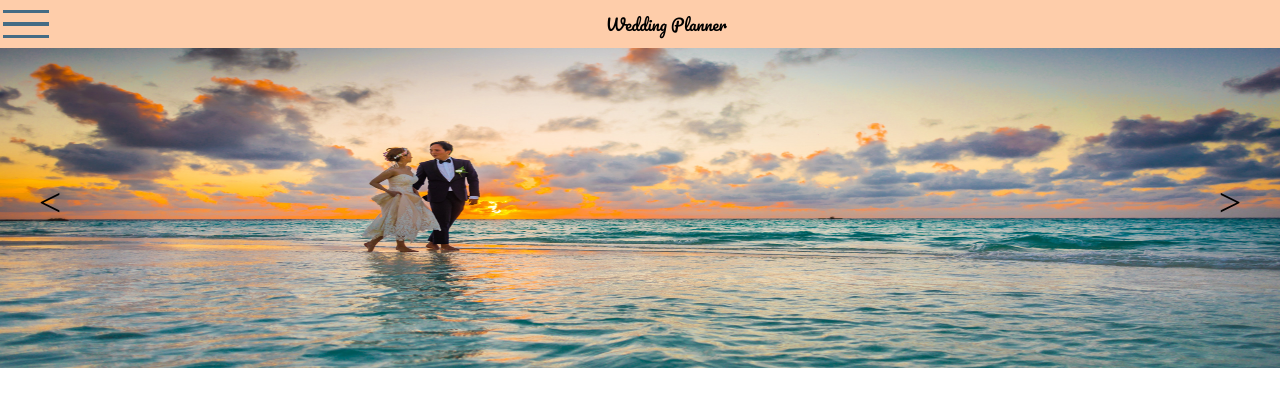
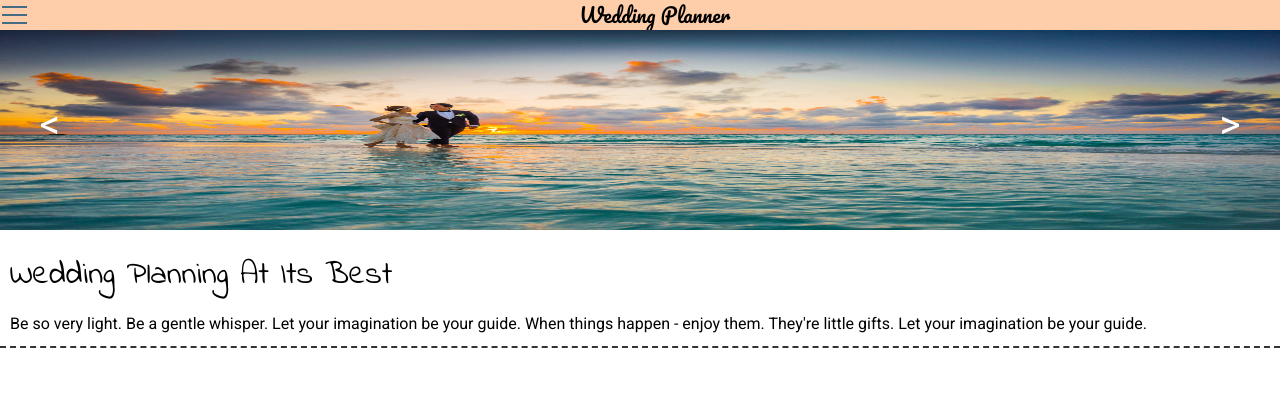
Before and after one commit to wedding-planner-build-week/Wedding-Planner-UI-Pascal, a website: page index.html in a window 1280 px wide. Drawn offline with nearby package versions, Linux system fonts and the light colour scheme.

Commit message:
ft(create welcome text area) add welcome text

```diff
--- a/components/Carousel/Carousel.less
+++ b/components/Carousel/Carousel.less
@@ -8,8 +8,7 @@
     .left-button, .right-button {
       z-index: 20;
       .flex-style(center);
-      color: color-white;
-      // background-color: @lambda-times-color-primary;
+      color: @color-white;
       font-size: 40px;
       border-radius: 50%;
       position: absolute;
@@ -34,9 +33,11 @@
     }
     img {
       .width-100();
+      max-width: 100%;
       position: absolute;
       right: 0;
       height: 500px;
+      max-height: 100%;
       z-index: 5;
     }
     .img {
--- a/components/Header/Header.less
+++ b/components/Header/Header.less
@@ -1,5 +1,5 @@
 header {
-    background-color: #fecdaa;
+    background-color: @color-primary;
     .flex-style(center, center, row);
     vertical-align: middle;
     .burger {
--- a/components/Home/Home.less
+++ b/components/Home/Home.less
@@ -12,3 +12,12 @@
 .open{
     display: block;
 }
+
+.home {
+    .intro {
+        border-bottom: 2px dashed @color-border;
+        h2 {
+          margin-top: 20px;
+        }
+      }
+}
--- a/components/Nav/Navigation.less
+++ b/components/Nav/Navigation.less
@@ -5,6 +5,7 @@
     height: 3rem;
     .logo {
         font-family: @logoText;
+        font-size: 2rem
     }
     a {
         text-decoration: none;
--- a/index.html
+++ b/index.html
@@ -6,14 +6,13 @@
     <meta http-equiv="X-UA-Compatible" content="ie=edge">
     <title>Wedding Planner</title>
     <link rel="icon" href="./favicon.png">
-    <link href="https://fonts.googleapis.com/css?family=Kanit|Pacifico&display=swap" rel="stylesheet">
+    <link href="https://fonts.googleapis.com/css?family=Indie+Flower|Kanit|Pacifico|Roboto&display=swap" rel="stylesheet">
     <link rel="stylesheet" href="css/index.css">
     <script defer src="./components/Nav/Navigation.js"></script>
     <script defer src="./components/Carousel/Carousel.js"></script>
 </head>
 <body>
     <div class="backdrop"></div>
-    <div class="container">
     <header>
             <div class="burger">
                     <div class="burger__btn"></div>
@@ -42,9 +41,11 @@
             </li>
         </ul>
     </nav>
+    <div class="container">
 
-        <main>
+        <main class="home">
             <!-- CAROUSEL COMPONENT -->
+            <section class="intro">
                     <div class="carousel">
                             <div class="left-button"><</div>
                             <img src="./assets/images/carousel-1.jpg" class="img left" data-img="1"/>
@@ -54,6 +55,12 @@
                             <img src="./assets/images/carousel-5.jpg" class="img right" data-img="5" />
                             <div class="right-button">></div>
                         </div>
+                <h2>Wedding Planning At Its Best</h2>
+                <p>Be so very light. Be a gentle whisper. Let your imagination be your guide.
+                    When things happen - enjoy them.
+                    They're little gifts. Let your imagination be your guide.</p>
+            </section>
+
         </main>
 
     </div>
--- /dev/null
+++ b/less/global.less
@@ -0,0 +1,35 @@
+* {
+    box-sizing: border-box;
+  }
+
+  html {
+    font-size: 62.5%;
+  }
+
+  html, body {
+    font-family: 'Roboto', sans-serif;
+  }
+
+  h1, h2, h3, h4, h5 {
+    font-family: 'Indie Flower', cursive;
+  }
+
+  h1 {
+    font-size: 4rem;
+  }
+
+  h2 {
+    font-size: 3.2rem;
+    padding: 1rem 1rem;
+  }
+
+  h4 {
+    font-size: 2.5rem;
+    padding-bottom: 10px;
+  }
+
+  p {
+    line-height: 1.5;
+    font-size: 1.6rem;
+    padding: 1rem 1rem;
+  }
--- a/less/index.less
+++ b/less/index.less
@@ -1,6 +1,7 @@
 // Import less files:
 @import "variables.less";
 @import "reset.less";
+@import "global.less";
 @import "mixins.less";
 @import "../components/Nav/Navigation.less";
 @import "../components/Header/Header.less";
--- a/less/variables.less
+++ b/less/variables.less
@@ -1,7 +1,8 @@
 // colour variables
 @navColor: #E6FFE0;
 @burger: #446B84;
-@color-primary: #333;
+@color-primary: #fecdaa;
+@color-border: #333;
 @color-white: #fff;
 @color-black: #000;
 @color-lightgrey: lightgrey;
```
Also changed, not shown: css/index.css. Lines whose indentation alone changed are shown as unchanged.
